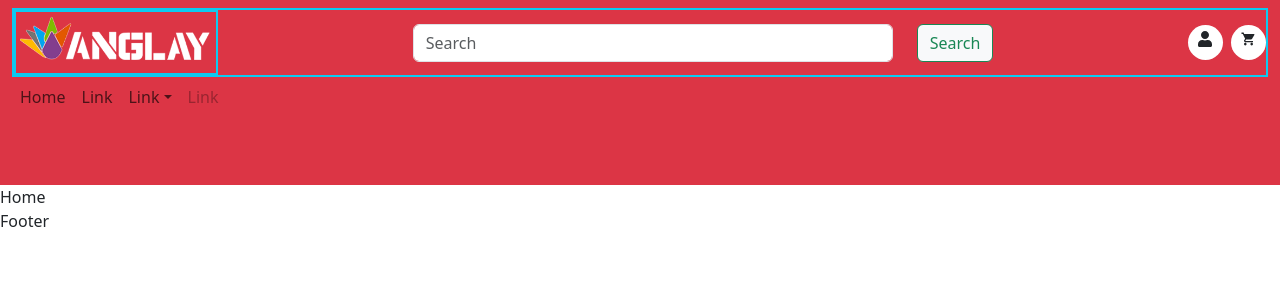
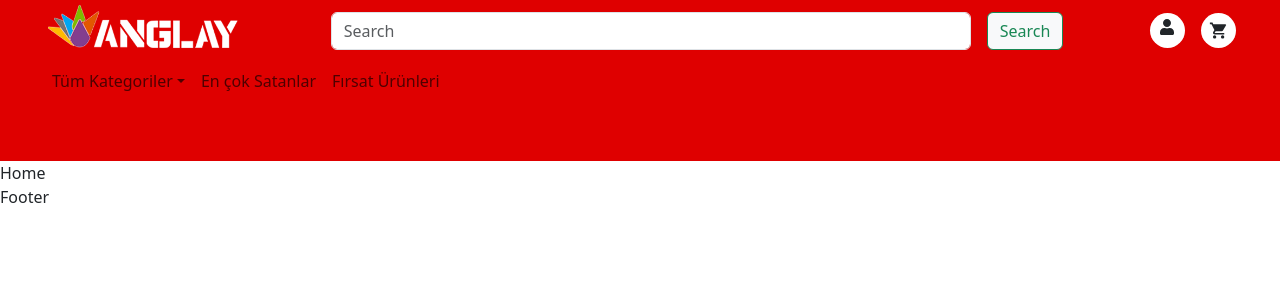
Before and after one commit to mehmeettay/anglay-eticaret, a React (Create React App) app: page / in a window 1280 px wide. Shown: the top 300 px of the page. Built offline with nearby package versions, Linux system fonts and the light colour scheme.

Commit message:
navbar padding

```diff
--- a/src/components/Navbar.css
+++ b/src/components/Navbar.css
@@ -1,11 +1,11 @@
 .search {
-  width: 30rem !important;
+  width: 40rem !important;
 
 }
 
 .logo {
   width: 200px;
-  height: auto;
+
 }
 
 .icon1{
@@ -28,6 +28,17 @@
     cursor: pointer;
 }
 
+.cart{
+    height: 35px;
+    width: 20px;
+}
+
+.navbar-main{
+    background-color: #DF0000 !important;
+    padding: 0 2rem !important;
+
+}
+
 @media screen and (max-width: 768px){
     .search{
         width: 15rem !important;
--- a/src/components/NavbarSite.jsx
+++ b/src/components/NavbarSite.jsx
@@ -8,52 +8,56 @@ import NavDropdown from "react-bootstrap/NavDropdown";
 import logo from "../assets/img/anglay-logo-white.png";
 import { FaUser } from "react-icons/fa";
 import { IoMdCart } from "react-icons/io";
+import { FaSearch } from "react-icons/fa";
 
 import "./Navbar.css";
+import { FormControl } from "react-bootstrap";
 const NavbarSite = () => {
   return (
     <>
-      <Navbar expand="lg" className="bg-danger w-100">
+      <Navbar expand="lg" className="navbar-main">
         <Container fluid>
           <Navbar.Toggle aria-controls="navbarScroll" />
           <Navbar.Collapse id="navbarScroll">
             <div className="d-flex flex-column w-100">
-              <div className="border border-2 border-info w-auto  d-flex flex-wrap align-items-center justify-content-between">
-                <div className="border border-2 border-info">
+              <div className=" w-auto  d-flex flex-wrap align-items-center justify-content-between">
+                <div className="">
                   <img className="logo" src={logo} alt="" />
                 </div>
                 <div className="">
-                  <Form className="d-flex gap-4">
+                  <Form className="d-flex gap-3">
+
                     <Form.Control
                       type="search"
                       placeholder="Search"
                       className="search"
                       aria-label="Search"
+
                     />
+
                     <Button variant="outline-success bg-light">Search</Button>
                   </Form>
                 </div>
                 <div className="">
-                  <div className="gap-2 d-flex">
+                  <div className="d-flex gap-3 ">
                     <div className="icon1 ">
                       <FaUser  />
                     </div>
                     <div className="icon2">
-                    <IoMdCart  />
+                    <IoMdCart className="cart" />
                     </div>
 
                   </div>
                 </div>
               </div>
-              <div>
+              <div >
                 <Nav
-                  className="me-auto my-2 my-lg-0"
+                  className="me-auto my-2 my-lg-0 "
                   style={{ maxHeight: "200px", height: "100px" }}
                   navbarScroll
                 >
-                  <Nav.Link href="#action1">Home</Nav.Link>
-                  <Nav.Link href="#action2">Link</Nav.Link>
-                  <NavDropdown title="Link" id="navbarScrollingDropdown">
+
+                  <NavDropdown title="Tüm Kategoriler" id="navbarScrollingDropdown">
                     <NavDropdown.Item href="#action3">Action</NavDropdown.Item>
                     <NavDropdown.Item href="#action4">
                       Another action
@@ -63,9 +67,9 @@ const NavbarSite = () => {
                       Something else here
                     </NavDropdown.Item>
                   </NavDropdown>
-                  <Nav.Link href="#" disabled>
-                    Link
-                  </Nav.Link>
+                  <Nav.Link href="#action1">En çok Satanlar</Nav.Link>
+                  <Nav.Link href="#action2">Fırsat Ürünleri</Nav.Link>
+
                 </Nav>
               </div>
             </div>
```
